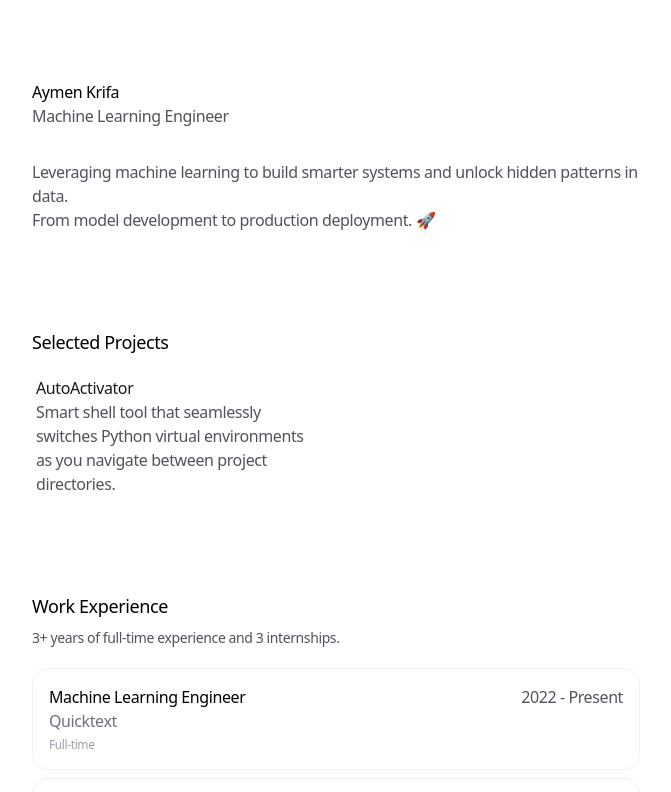
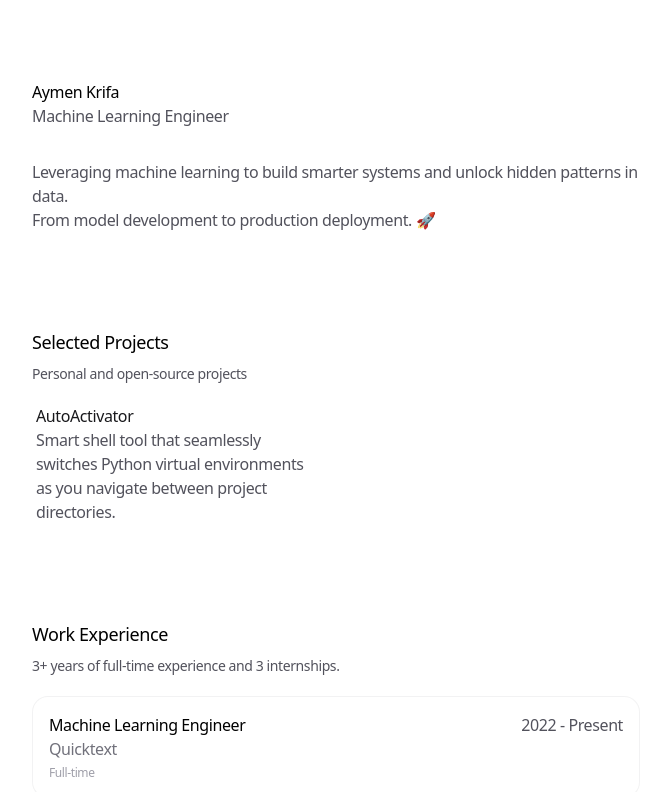
Before and after one commit to aymenkrifa/portfolio, a Next.js app: page / in a window 1280 px wide. Shown: the top 792 px of the page, without its empty margins (304-975 px from the left). Built offline with nearby package versions, Linux system fonts and the light colour scheme.

Commit message:
feat: Enhance project and education sections with descriptive text

```diff
--- a/app/page.tsx
+++ b/app/page.tsx
@@ -595,7 +595,10 @@ export default function Personal() {
         variants={VARIANTS_SECTION}
         transition={TRANSITION_SECTION}
       >
-        <h3 className="mb-5 text-lg font-medium">Selected Projects</h3>
+        <h3 className="mb-2 text-lg font-medium">Selected Projects</h3>
+        <p className="mb-5 text-sm text-zinc-600 dark:text-zinc-400">
+          Personal and open-source projects
+        </p>
         <div className="grid grid-cols-1 gap-6 sm:grid-cols-2">
           {PROJECTS.map((project) => (
             <div key={project.name} className="space-y-2">
@@ -644,7 +647,7 @@ export default function Personal() {
       >
         <h3 className="mb-2 text-lg font-medium">Education</h3>
         <p className="mb-5 text-sm text-zinc-600 dark:text-zinc-400">
-          Academic background and qualifications.
+          Academic background and qualifications
         </p>
         <div className="flex flex-col space-y-2">
           {EDUCATION.map((education) => (
```
